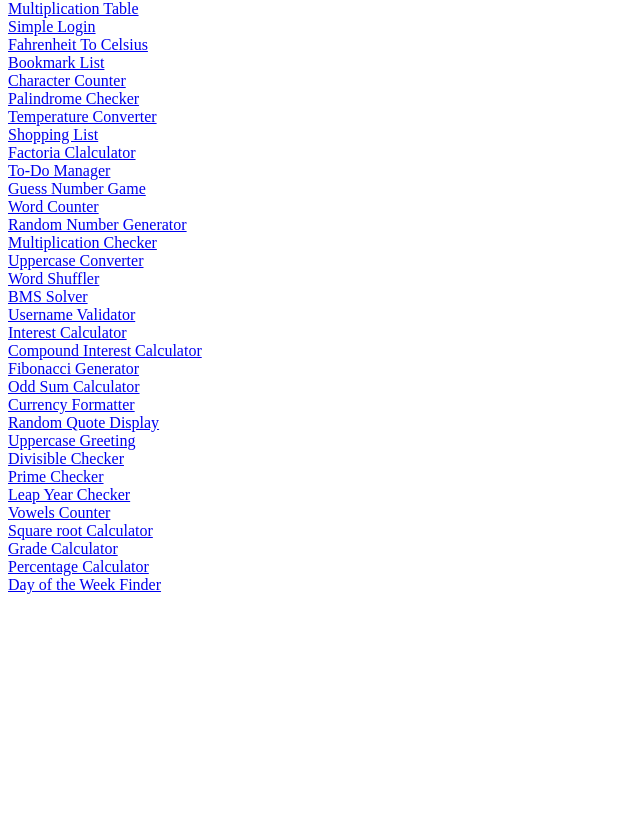
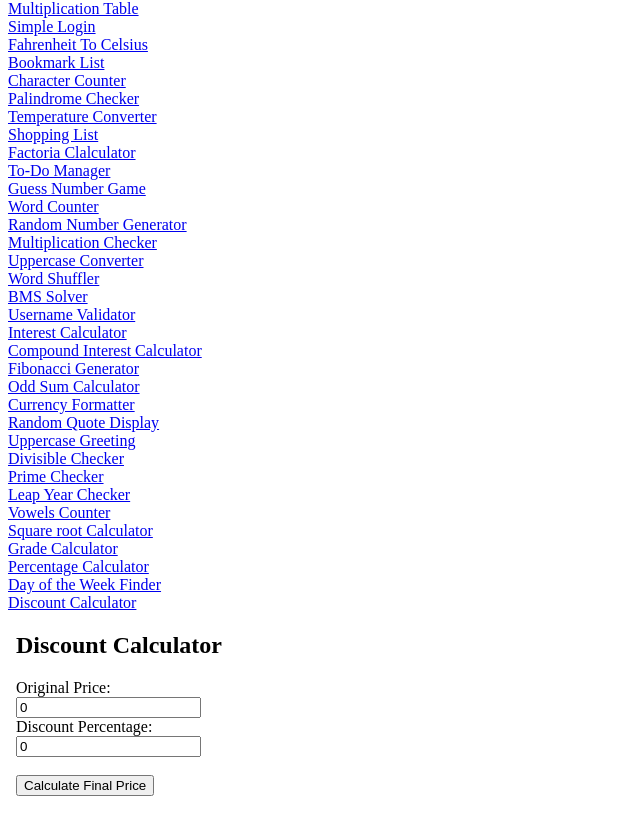
Before and after one commit to coniarojoannamae/ACT8_Angular_Components, an Angular app: page /discountcalculator in a window 1280 px wide. Before the commit this address led to /. Shown: the part 332-1154 px from the top of the page, without its empty margins (0-640 px from the left). Before the commit the page ends 934 px from the top, so only its background shows below. Built offline with nearby package versions, Linux system fonts and the light colour scheme.

Commit message:
#48discountcalculator

```diff
--- a/src/app/app.component.html
+++ b/src/app/app.component.html
@@ -94,6 +94,9 @@
 <br>
 <a routerLink="dayofweekfinder">Day of the Week Finder</a>
 <br>
+<a routerLink="discountcalculator">Discount Calculator</a>
+<br>
+
 
 
 <router-outlet></router-outlet>
--- a/src/app/app.module.ts
+++ b/src/app/app.module.ts
@@ -55,6 +55,7 @@ import {SquarerootcalculatorComponent} from "./components/squarerootcalculator/s
 import {GradecalculatorComponent} from "./components/gradecalculator/gradecalculator.component";
 import {PercentagecalculatorComponent} from "./components/percentagecalculator/percentagecalculator.component";
 import {DayofweekfinderComponent} from "./components/dayofweekfinder/dayofweekfinder.component";
+import {DiscountcalculatorComponent} from "./components/discountcalculator/discountcalculator.component";
 
 
 const routes: Routes = [
@@ -105,6 +106,7 @@ const routes: Routes = [
   { path: 'gradecalculator', component: GradecalculatorComponent },
   { path: 'percentagecalculator', component: PercentagecalculatorComponent },
   { path: 'dayofweekfinder', component: DayofweekfinderComponent },
+  { path: 'discountcalculator', component: DiscountcalculatorComponent },
 
 
 ];
@@ -167,6 +169,7 @@ const routes: Routes = [
     GradecalculatorComponent,
     PercentagecalculatorComponent,
     DayofweekfinderComponent,
+    DiscountcalculatorComponent,
 
   ],
 
--- /dev/null
+++ b/src/app/components/discountcalculator/discountcalculator.component.html
@@ -0,0 +1,28 @@
+<!DOCTYPE html>
+<html lang="en">
+<head>
+  <meta charset="UTF-8">
+  <meta name="viewport" content="width=device-width, initial-scale=1.0">
+  <title>Discount Calculator</title>
+</head>
+<body>
+<div class="discount-calculator">
+  <h2>Discount Calculator</h2>
+  <label for="price">Original Price:</label><br>
+  <input type="number" id="price" [(ngModel)]="originalPrice" placeholder="Enter original price" /><br>
+  <label for="discount">Discount Percentage:</label><br>
+  <input type="number" id="discount" [(ngModel)]="discountPercentage" placeholder="Enter discount percentage" /><br><br>
+  <button (click)="calculateDiscount()">Calculate Final Price</button><br><br>
+
+  <div *ngIf="finalPrice !== null">
+    <h4>Final Price: {{ finalPrice | currency }}</h4>
+  </div>
+
+  <div *ngIf="finalPrice === null && (originalPrice < 0 || discountPercentage < 0)">
+    <p>Please enter valid values for price and discount percentage.</p>
+  </div>
+</div>
+
+
+</body>
+</html>
--- /dev/null
+++ b/src/app/components/discountcalculator/discountcalculator.component.ts
@@ -0,0 +1,23 @@
+import { Component } from '@angular/core';
+import {FormsModule} from "@angular/forms";
+import {NgIf} from "@angular/common";
+
+@Component({
+  selector: 'app-discountcalculator',
+  templateUrl: './discountcalculator.component.html',
+  styleUrl: './discountcalculator.component.css'
+})
+export class DiscountcalculatorComponent {
+  originalPrice: number = 0;
+  discountPercentage: number = 0;
+  finalPrice: number | null = null;
+
+  calculateDiscount(): void {
+    if (this.discountPercentage >= 0 && this.originalPrice >= 0) {
+      const discountAmount = (this.originalPrice * this.discountPercentage) / 100;
+      this.finalPrice = this.originalPrice - discountAmount;
+    } else {
+      this.finalPrice = null;
+    }
+  }
+}
```
Also changed, not shown: src/app/components/discountcalculator/discountcalculator.component.css (added), 1 other file (tests, documents, lock files or other folders).
